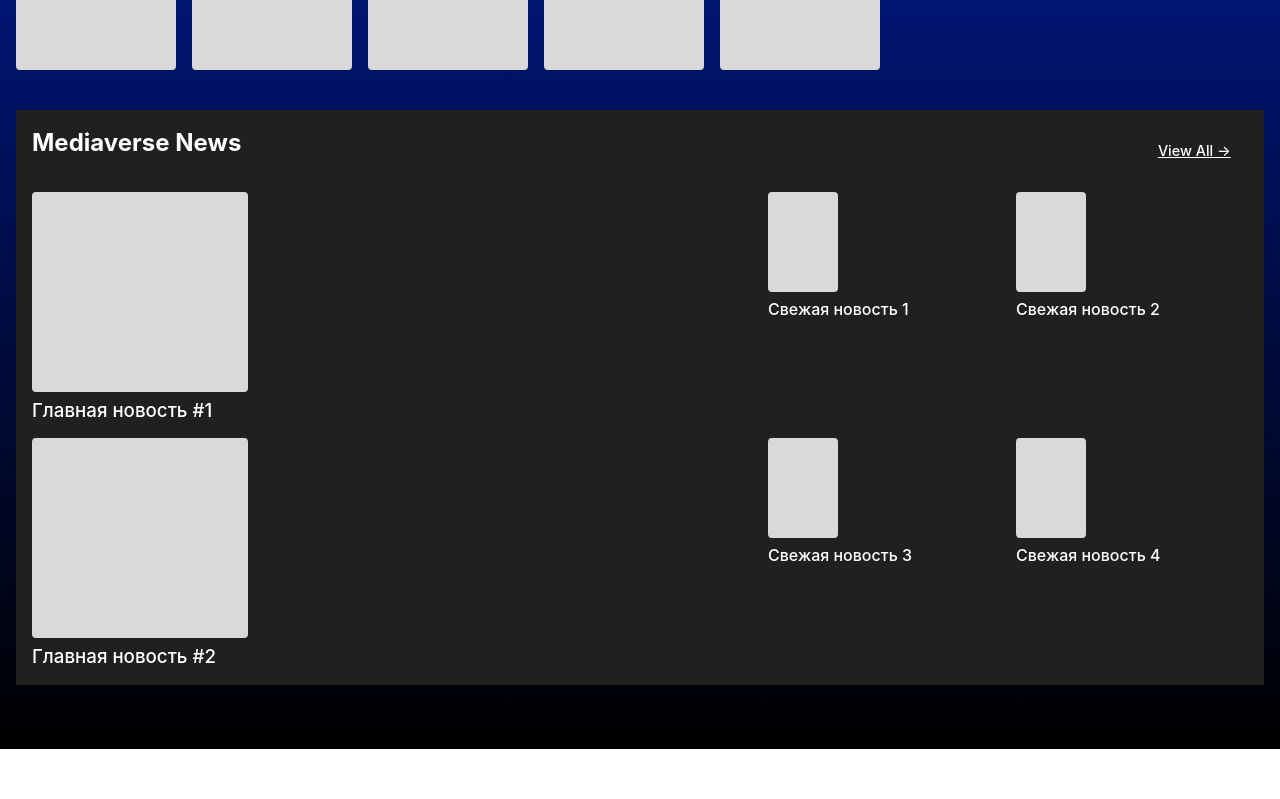
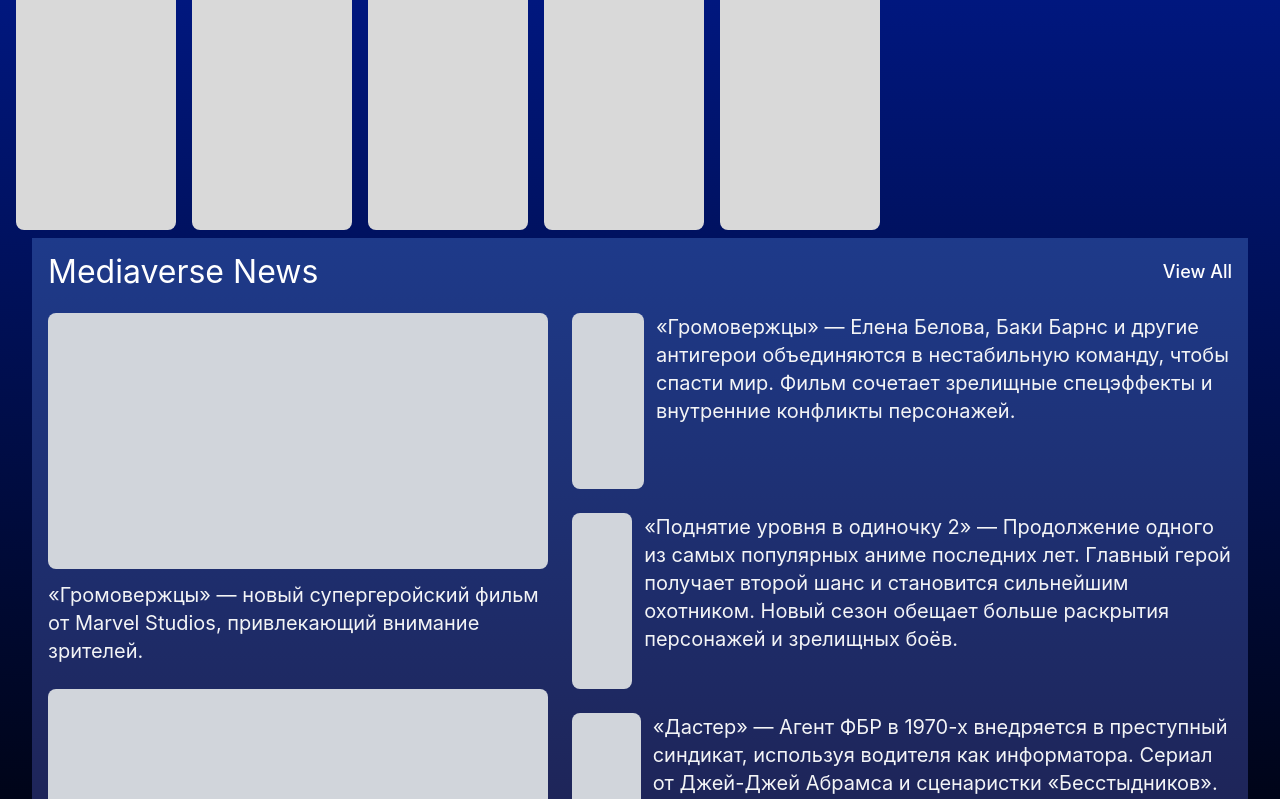
Before and after one commit to Erdaulet12/MediaVerse, a React (Vite) app in the folder MEDIAVERSE/: page / in a window 1280 px wide. Shown: the part 521-1320 px from the top of the page. Before the commit the page ends 1270 px from the top, so only its background shows below. Built offline with nearby package versions, Linux system fonts and the light colour scheme.

Commit message:
1-3 fixed MediaVerse News block

```diff
--- a/MEDIAVERSE/src/assets/css/App.css
+++ b/MEDIAVERSE/src/assets/css/App.css
@@ -99,10 +99,10 @@ body {
 }
 
 .card {
-  background: #d9d9d9;
-  border-radius: 0.25rem;
-  aspect-ratio: 1 / 1;
-  width: 100%;
+  background-color: #d9d9d9;
+  border-radius: 0.5rem;
+  aspect-ratio: 2 / 3;
+  width: 200px;
   max-width: 100%;
 }
 
@@ -116,131 +116,7 @@ body {
 
 .grid--6 .card {
   flex: 0 0 160px;
-  height: 160px;
-}
-
-.grid--3 {
-  display: grid;
-  grid-template-columns: repeat(3, 1fr);
-  gap: 1rem;
-}
-
-* {
-  box-sizing: border-box;
-  margin: 0;
-  padding: 0;
-}
-
-html,
-body,
-#root {
-  margin: 0;
-  padding: 0;
-  width: 100%;
-}
-
-body {
-  font-family: 'Inter', sans-serif;
-  background: linear-gradient(to bottom, #0023C1, #000000);
-  color: #fff;
-  line-height: 1.4;
-  overflow-y: auto;
-  overflow-x: hidden;
-}
-
-.banner-rect {
-  width: 100%;
-  height: 100px;
-  background-color: rgba(217, 217, 217, 1);
-  margin-bottom: 2rem;
-}
-
-.scalableContainer {
-  width: 100%;
-  min-height: 100%;
-  margin: 0 auto;
-}
-
-.app {
-  display: flex;
-  flex-direction: column;
-  width: 100%;
-  min-height: 100vh;
-}
-
-.app__header {
-  background: #202020;
-  padding: 1rem;
-  position: fixed;
-  width: 100%;
-  display: flex;
-  justify-content: center;
-  align-items: center;
-}
-
-.nav__list {
-  display: flex;
-  gap: 2rem;
-  list-style: none;
-  justify-content: center;
-}
-
-.nav-right {
-  position: absolute;
-  right: 20px;
-  top: 50%;
-  transform: translateY(-50%);
-  display: flex;
-  align-items: center;
-  gap: 16px;
-}
-
-.avatar {
-  width: 42px;
-  height: 42px;
-  border-radius: 50%;
-}
-
-.bookmark {
-  width: 42px;
-  height: 42px;
-}
-
-.nav__item {
-  font-size: 1.125rem;
-  cursor: pointer;
-}
-
-.app__main {
-  flex: 1;
-  padding: 2rem 1rem;
-  overflow-y: auto;
-}
-
-.section__title {
-  font-size: 1.5rem;
-  margin-bottom: 1rem;
-}
-
-.card {
-  background: #d9d9d9;
-  border-radius: 0.25rem;
-  aspect-ratio: 1 / 1;
-  width: 100%;
-  max-width: 100%;
-}
-
-.grid--6 {
-  display: flex;
-  flex-wrap: nowrap;
-  gap: 1rem;
-  overflow-x: auto;
-  padding-bottom: 0.5rem;
-}
-
-.grid--6 .card {
-  flex: 0 0 160px;
-  height: 160px;
+  /* height: 160px; */
 }
 
 .grid--3 {
--- a/MEDIAVERSE/src/assets/css/News.css
+++ b/MEDIAVERSE/src/assets/css/News.css
@@ -1,103 +1,99 @@
-/* News.css */
-.news {
-    margin: 2rem 0;
-    padding: 1rem;
-    background: #202020;
-    color: #fff;
+.news-container {
+    width: 95vw;
+    height: 90vh;
+    max-width: 1864px;
+    max-height: 790px;
+    margin: 0 auto;
+    padding: 16px;
+    background: linear-gradient(to bottom, #1e3a8a, #1e1f4b);
+    box-sizing: border-box;
+    color: #ffffff;
+    font-family: 'Inter', sans-serif;
 }
 
-.news__header {
+.news-header {
     display: flex;
     justify-content: space-between;
     align-items: center;
-    margin-bottom: 1rem;
+    margin-bottom: 24px;
 }
 
-.news__header-left {
-    display: flex;
-    align-items: center;
-    gap: 0.5rem;
+.news-title {
+    font-size: 32px;
+    font-weight: 400;
+    margin: 0;
 }
 
-.news__icon {
-    width: 24px;
-    height: 24px;
-    fill: currentColor;
+.news-view-all {
+    font-size: 18px;
+    color: #ffffff;
+    text-decoration: none;
+    transition: color 0.2s ease;
 }
 
-.news__view-all {
-    background: transparent;
-    border: none;
-    color: #fff;
+.news-view-all:hover {
     text-decoration: underline;
-    cursor: pointer;
-    font-size: 0.9rem;
+    color: #d1d5db;
 }
 
-.news__content {
-    display: grid;
-    grid-template-columns: 1.5fr 1fr;
-    gap: 1rem;
+.news-content {
+    display: flex;
+    gap: 24px;
 }
 
-/* Левый столбец: главные новости */
-.news__left {
+/* Featured News Items */
+.news-featured {
     display: flex;
     flex-direction: column;
-    gap: 1rem;
+    gap: 24px;
 }
 
-.news__card--featured {
+.featured-news-item {
     display: flex;
     flex-direction: column;
-    gap: 0.5rem;
+    gap: 12px;
 }
 
-/* Превью для главных новостей */
-.news__thumb {
-    background: #d9d9d9;
-    border-radius: 4px;
-    width: 30%;
-    object-fit: cover;
+.featured-item {
+    width: 500px;
+    height: 256px;
+    background-color: #d1d5db;
+    border-radius: 8px;
+    overflow: hidden;
 }
 
-.news__thumb--large {
-    height: 200px;
+.news-latest {
+    display: flex;
+    flex-direction: column;
+    gap: 24px;
 }
 
-/* Правая колонка: последние новости */
-.news__right {
-    display: grid;
-    grid-template-columns: repeat(2, 1fr);
-    gap: 1rem;
+.latest-news-item {
+    display: flex;
+    gap: 12px;
+    align-items: flex-start;
 }
 
-.news__card--small {
-    display: flex;
-    flex-direction: column;
-    gap: 0.5rem;
-    /* Можно ограничить максимальную ширину при необходимости */
-    /* max-width: 180px; */
+.latest-item {
+    width: 256px;
+    height: 176px;
+    background-color: #d1d5db;
+    border-radius: 8px;
+    overflow: hidden;
 }
 
-.news__thumb--small {
-    height: 100px;
+.description {
+    font-size: 20px;
+    color: #f3f4f6;
+    line-height: 1.4;
+    margin: 0;
 }
 
-/* Заголовки карточек */
-.news__card-title {
-    margin: 0;
-    font-weight: 500;
-    line-height: 1.2;
+.featured-news-item .description {
+    max-width: 500px;
+    margin-left: 0;
 }
 
-/* Адаптив: одна колонка на узких экранах */
-@media (max-width: 768px) {
-    .news__content {
-        grid-template-columns: 1fr;
-    }
-
-    .news__right {
-        grid-template-columns: repeat(2, 1fr);
-    }
+.latest-news-item .description {
+    max-width: 1000px;
 }
--- a/MEDIAVERSE/src/components/News.jsx
+++ b/MEDIAVERSE/src/components/News.jsx
@@ -1,45 +1,66 @@
 import "../assets/css/News.css";
 
-const mainNews = [
-  { title: "Главная новость #1" },
-  { title: "Главная новость #2" },
-];
-const recentNews = [
-  { title: "Свежая новость 1" },
-  { title: "Свежая новость 2" },
-  { title: "Свежая новость 3" },
-  { title: "Свежая новость 4" },
-];
-
-const News = () => (
-  <section className="news">
-    <div className="news__header">
-      <h2 className="section__title">Mediaverse News</h2>
-      <button className="news__view-all">View All →</button>
-    </div>
-
-    <div className="news__content">
-      {/* Первый контейнер главных новостей */}
-      <div className="news__left">
-        {mainNews.map((item, i) => (
-          <article key={i} className="news__card news__card--featured">
-            <div className="news__thumb news__thumb--large" />
-            <h3 className="news__card-title">{item.title}</h3>
-          </article>
-        ))}
+export default function MediaVerseNews() {
+  return (
+    <div className="news-container">
+      {/* Header */}
+      <div className="news-header">
+        <h1 className="news-title">Mediaverse News</h1>
+        <a href="#" className="news-view-all">
+          View All
+        </a>
       </div>
 
-      {/* Правая колонка «последние новости» */}
-      <div className="news__right">
-        {recentNews.map((item, i) => (
-          <article key={i} className="news__card news__card--small">
-            <div className="news__thumb news__thumb--small" />
-            <h4 className="news__card-title">{item.title}</h4>
-          </article>
-        ))}
+      {/* Main Content */}
+      <div className="news-content">
+        {/* Left Column - Featured News with Descriptions */}
+        <div className="news-featured">
+          <div className="featured-news-item">
+            <div className="featured-item" />
+            <p className="description">
+              «Громовержцы» — новый супергеройский фильм от Marvel Studios,
+              привлекающий внимание зрителей.
+            </p>
+          </div>
+          <div className="featured-news-item">
+            <div className="featured-item" />
+            <p className="description">
+              «Лило и Стич» — игровая адаптация классического мультфильма
+              Disney, успешно стартовавшая в прокате.
+            </p>
+          </div>
+        </div>
+
+        {/* Right Column - Latest News with Descriptions */}
+        <div className="news-latest">
+          <div className="latest-news-item">
+            <div className="latest-item" />
+            <p className="description">
+              «Громовержцы» — Елена Белова, Баки Барнс и другие антигерои
+              объединяются в нестабильную команду, чтобы спасти мир. Фильм
+              сочетает зрелищные спецэффекты и внутренние конфликты персонажей.
+            </p>
+          </div>
+          <div className="latest-news-item">
+            <div className="latest-item" />
+            <p className="description">
+              «Поднятие уровня в одиночку 2» — Продолжение одного из самых
+              популярных аниме последних лет. Главный герой получает второй шанс
+              и становится сильнейшим охотником. Новый сезон обещает больше
+              раскрытия персонажей и зрелищных боёв.
+            </p>
+          </div>
+          <div className="latest-news-item">
+            <div className="latest-item" />
+            <p className="description">
+              «Дастер» — Агент ФБР в 1970-х внедряется в преступный синдикат,
+              используя водителя как информатора. Сериал от Джей-Джей Абрамса и
+              сценаристки «Бесстыдников». Много экшена и харизматичных
+              персонажей
+            </p>
+          </div>
+        </div>
       </div>
     </div>
-  </section>
-);
-
-export default News;
+  );
+}
```
